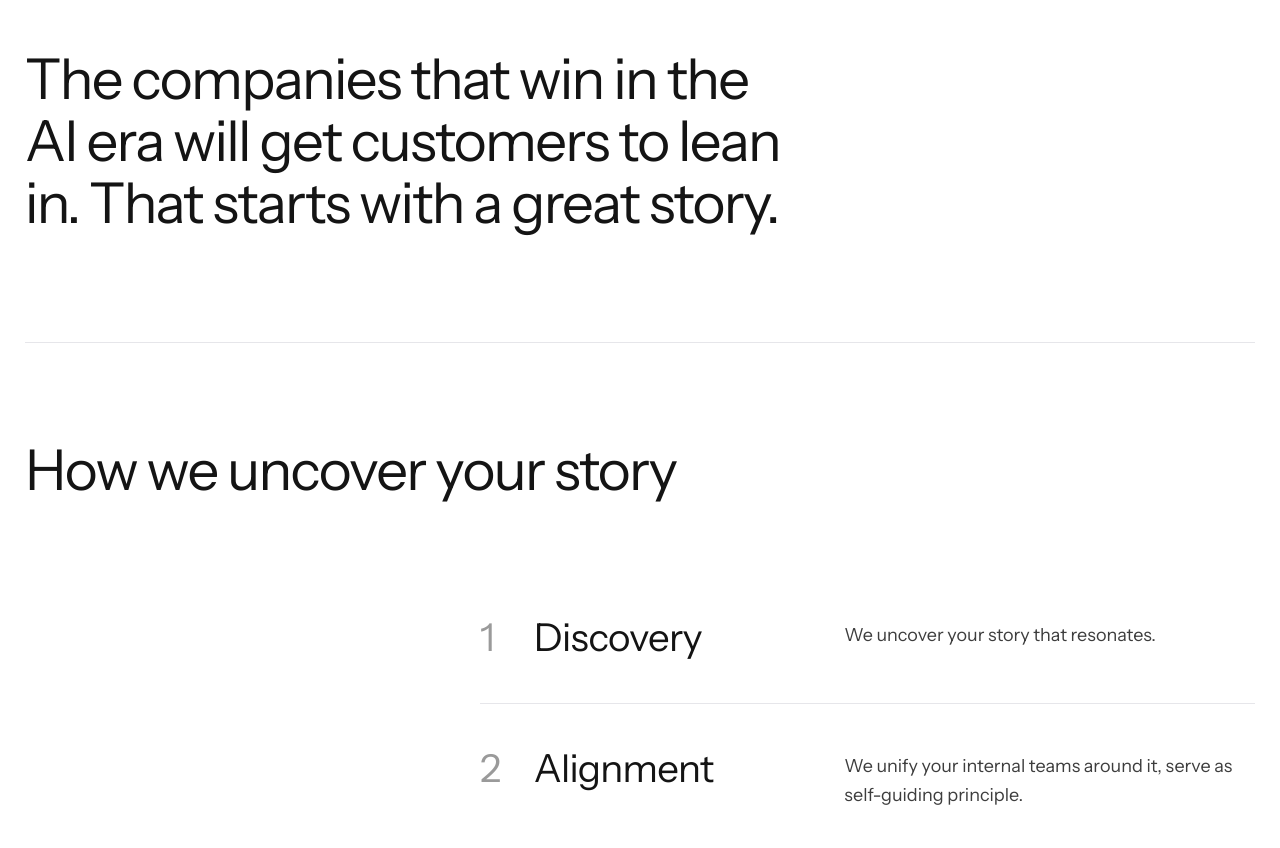
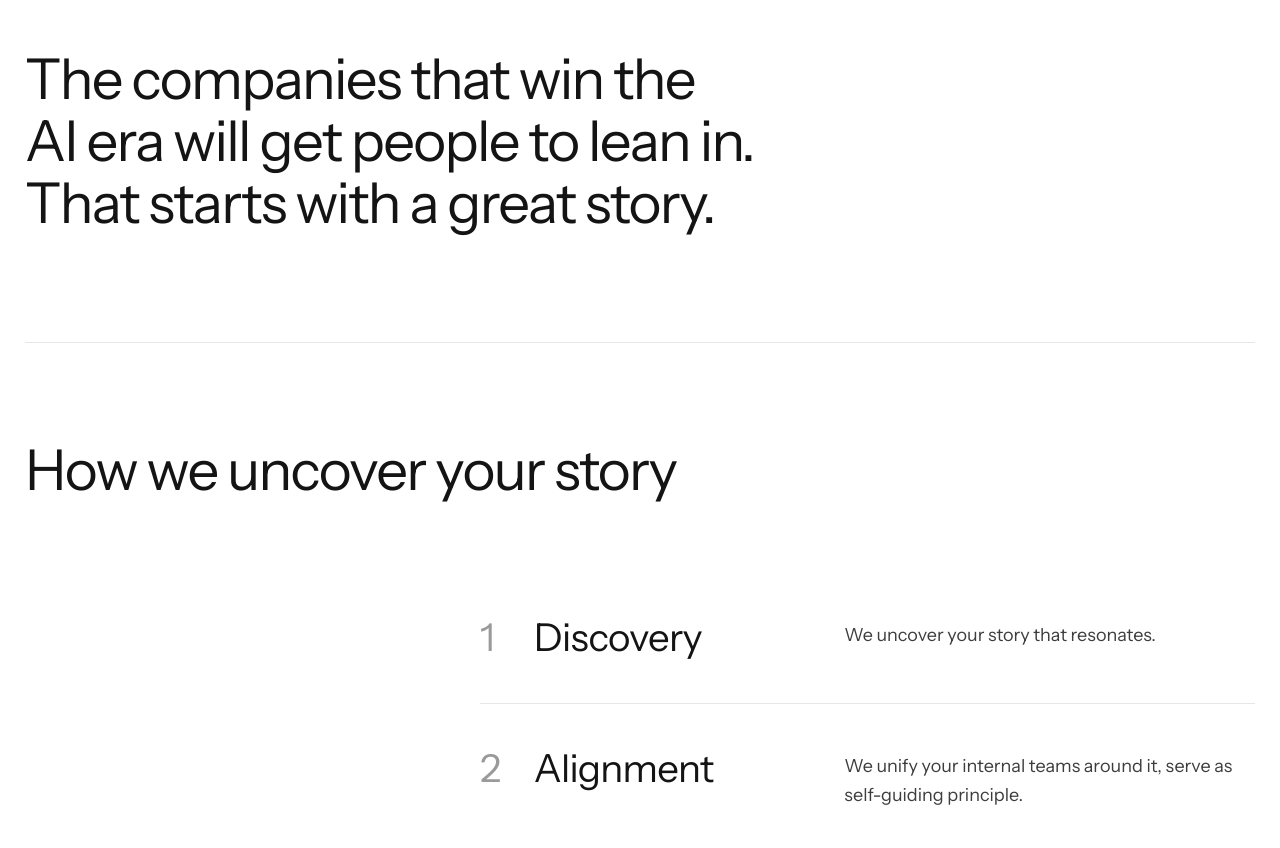
Before and after one commit to thispalebluedot/Storymoat, a plain HTML site: page index.html in a window 1280 px wide. Shown: the part 1075-1923 px from the top of the page. Drawn offline with Linux system fonts and the light colour scheme.

Commit message:
Homepage: win the AI era, people to lean in
Co-Authored-By: Claude Opus 5.5 <noreply@anthropic.com>
Claude-Session: https://claude.ai/code/session_01FyEB2SqFbXJrRc3tqovv3X

```diff
--- a/index.html
+++ b/index.html
@@ -146,7 +146,7 @@ footer.foot-wrap{background:#181818;color:#fff}
 <main>
 <section class="hero dark artbg" style="min-height: calc(100svh - 150px); display: flex; align-items: center; padding-block: 96px; border-bottom: 1px solid var(--line)"><div class="bgimg" aria-hidden="true"></div><div class="wrap" style="width: 100%"><h2 style="font-size: clamp(40px, 6vw, 84px); line-height: 1.06; letter-spacing: -0.03em; max-width: 980px">Product is no longer the moat. Your story is.</h2><p style="margin: 32px 0 0; font-size: clamp(18px, 1.7vw, 22px); line-height: 1.55; color: #ffffff; max-width: 680px">We help tech companies uncover their story,<br>and tell it in a way that makes people lean-in.</p></div></section>
 <section class="logo-strip" aria-label="Companies we have worked with"><div class="wrap"><div class="logos"><div class="logos-track"><img class="sm" src="/logos/logo-03.png" alt=""><img src="/logos/logo-04.png" alt=""><img src="/logos/logo-06.png" alt=""><img src="/logos/logo-08.png" alt=""><img src="/logos/logo-11.png" alt=""><img src="/logos/logo-12.png" alt=""><img src="/logos/logo-13.png" alt=""><img class="sm" src="/logos/logo-14.png" alt=""><img src="/logos/logo-16.png" alt=""><img class="sm" src="/logos/logo-03.png" alt="" aria-hidden="true"><img src="/logos/logo-04.png" alt="" aria-hidden="true"><img src="/logos/logo-06.png" alt="" aria-hidden="true"><img src="/logos/logo-08.png" alt="" aria-hidden="true"><img src="/logos/logo-11.png" alt="" aria-hidden="true"><img src="/logos/logo-12.png" alt="" aria-hidden="true"><img src="/logos/logo-13.png" alt="" aria-hidden="true"><img class="sm" src="/logos/logo-14.png" alt="" aria-hidden="true"><img src="/logos/logo-16.png" alt="" aria-hidden="true"></div></div></div></section>
-<section class="" style="min-height: 72vh; display: flex; align-items: center; padding-block: 96px"><div class="wrap" style="width: 100%"><h2 style="font-size: clamp(32px, 4.4vw, 60px); line-height: 1.1; letter-spacing: -0.03em; max-width: 1080px">Features used to set you apart. Now AI can copy them overnight.</h2><h2 style="margin-top: 0.9em; font-size: clamp(32px, 4.4vw, 60px); line-height: 1.1; letter-spacing: -0.03em; max-width: 1080px">The companies that win in the AI era will get customers to lean in. That starts with a great story.</h2></div></section><section class="steps-sec"><div class="wrap steps-grid"><hr class="sec-div"><h2 class="steps-title">How we uncover your story</h2><div class="steps"><div class="step"><h3><span class="num">1</span>Discovery</h3><p>We uncover your story that resonates.</p></div><div class="step"><h3><span class="num">2</span>Alignment</h3><p>We unify your internal teams around it, serve as self-guiding principle.</p></div><div class="step"><h3><span class="num">3</span>Application</h3><p>We embed your story into the tools your company uses every day.</p></div><div class="step"><h3><span class="num">4</span>Distribution</h3><p>We help you tell your story to the world.</p></div></div></div></section>
+<section class="" style="min-height: 72vh; display: flex; align-items: center; padding-block: 96px"><div class="wrap" style="width: 100%"><h2 style="font-size: clamp(32px, 4.4vw, 60px); line-height: 1.1; letter-spacing: -0.03em; max-width: 1080px">Features used to set you apart. Now AI can copy them overnight.</h2><h2 style="margin-top: 0.9em; font-size: clamp(32px, 4.4vw, 60px); line-height: 1.1; letter-spacing: -0.03em; max-width: 1080px">The companies that win the AI era will get people to lean in. That starts with a great story.</h2></div></section><section class="steps-sec"><div class="wrap steps-grid"><hr class="sec-div"><h2 class="steps-title">How we uncover your story</h2><div class="steps"><div class="step"><h3><span class="num">1</span>Discovery</h3><p>We uncover your story that resonates.</p></div><div class="step"><h3><span class="num">2</span>Alignment</h3><p>We unify your internal teams around it, serve as self-guiding principle.</p></div><div class="step"><h3><span class="num">3</span>Application</h3><p>We embed your story into the tools your company uses every day.</p></div><div class="step"><h3><span class="num">4</span>Distribution</h3><p>We help you tell your story to the world.</p></div></div></div></section>
 
 </main>
 <footer class="foot-wrap">
```
